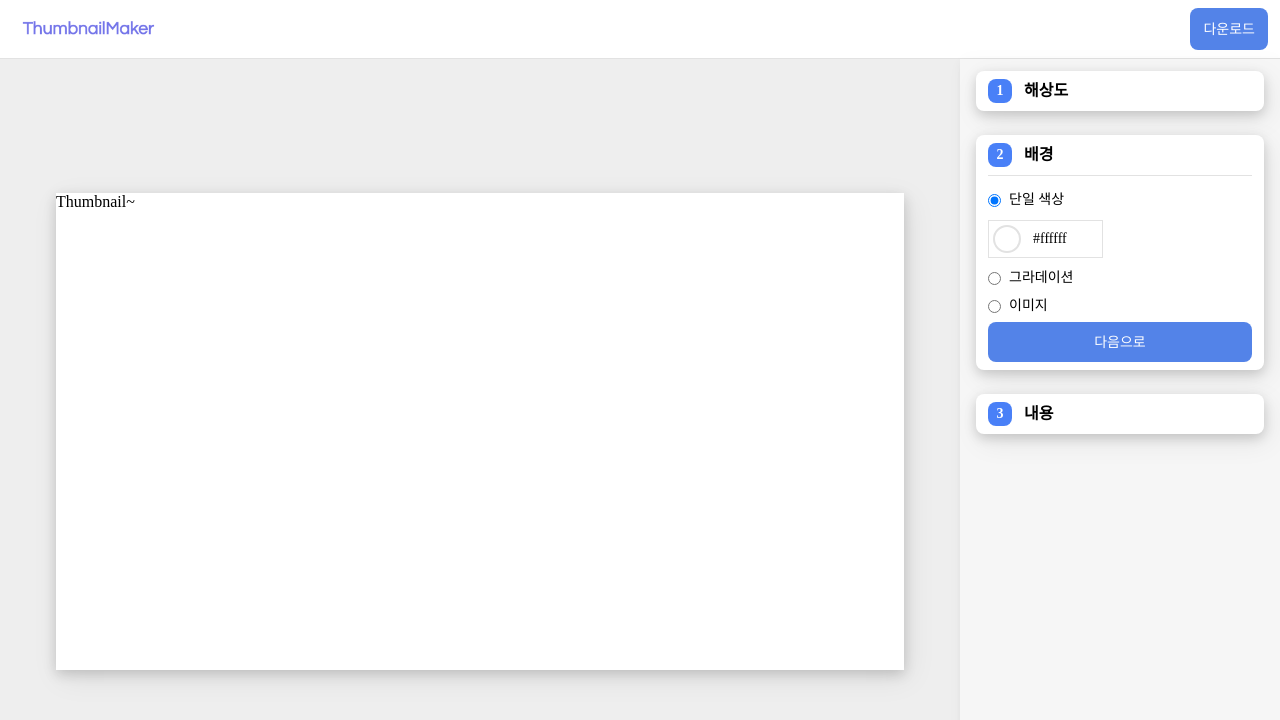
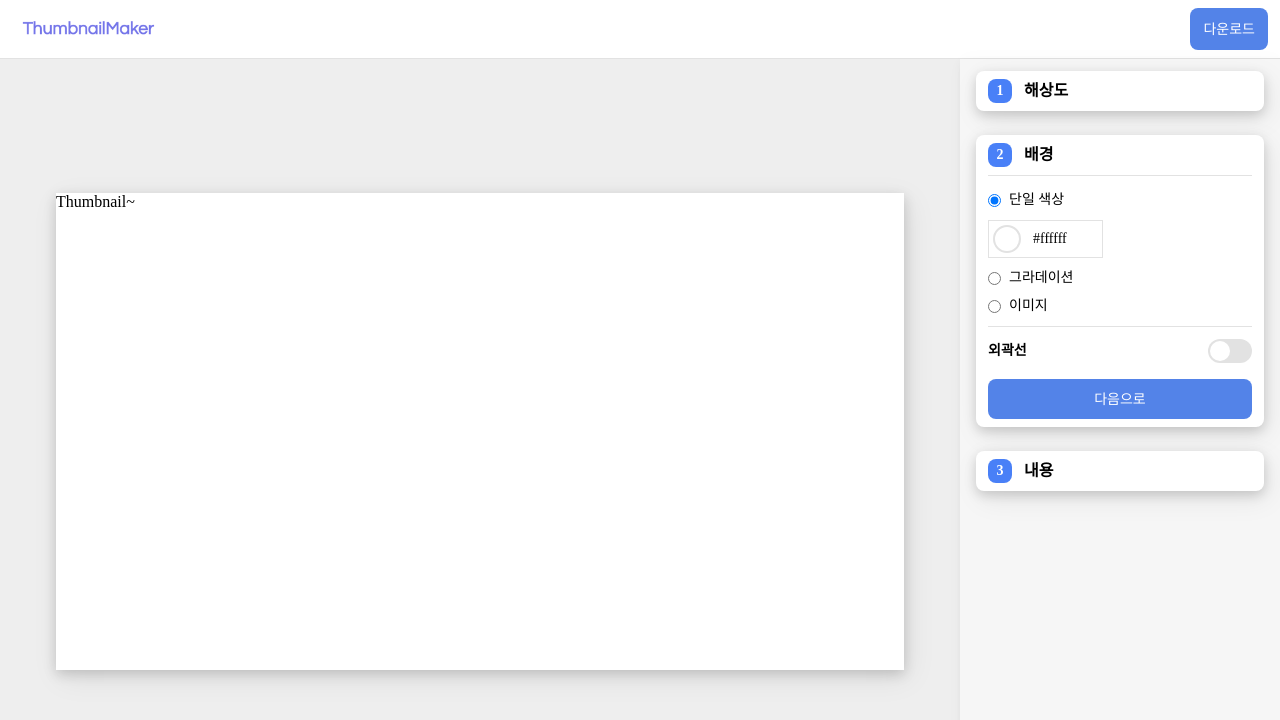
Before and after one commit to h00ns/Thumbnail-Maker, a React (Vite) app: page / in a window 1280 px wide. Both pictures are taken after a click on the button "다음으로". Shown: the top 720 px of the page. Built offline with nearby package versions, Linux system fonts and the light colour scheme.

Commit message:
feat : 외곽선 추가

```diff
--- a/src/components/atoms/ColorPicker/index.tsx
+++ b/src/components/atoms/ColorPicker/index.tsx
@@ -69,6 +69,7 @@ const PaletteWrap = styled.div`
   background: ${white};
   border-radius: ${Radius.MEDIUM};
   box-shadow: ${Shadow.MEDIUM};
+  z-index: 999;
 
   position: absolute;
   top: 40px;
--- /dev/null
+++ b/src/components/atoms/Toggle/index.tsx
@@ -0,0 +1,46 @@
+import { gray, primary, white } from "@/styles/Color";
+import { Radius } from "@/styles/Radius";
+import styled from "@emotion/styled";
+
+interface Props extends React.HTMLAttributes<HTMLDivElement> {
+  checkStatus: boolean;
+  onClick: () => void;
+}
+
+export default function Toggle({
+  checkStatus,
+  onClick,
+  ...divHtmlAttributes
+}: Props) {
+  return (
+    <Component
+      checkStatus={checkStatus}
+      onClick={onClick}
+      {...divHtmlAttributes}
+    >
+      <Circle />
+    </Component>
+  );
+}
+
+const Component = styled.div<{ checkStatus: boolean }>`
+  box-sizing: border-box;
+  width: 44px;
+  height: 24px;
+  padding: 2px;
+  border-radius: ${Radius.MAXIMUM};
+  background: ${({ checkStatus }) => (checkStatus ? primary.blue : gray.gray3)};
+  transition: all 0.3s ease-in-out;
+  cursor: pointer;
+
+  display: flex;
+  justify-content: ${({ checkStatus }) =>
+    checkStatus ? "flex-end" : "flex-start"};
+`;
+
+const Circle = styled.div`
+  width: 20px;
+  height: 20px;
+  background: ${white};
+  border-radius: ${Radius.MAXIMUM};
+`;
--- /dev/null
+++ b/src/components/blocks/@common/BackgroundForm/Border/index.tsx
@@ -0,0 +1,40 @@
+import ColorPicker from "@/components/atoms/ColorPicker";
+import Toggle from "@/components/atoms/Toggle";
+import Typography from "@/components/atoms/Typography";
+import { BorderAtom, UseBorderAtom } from "@/store";
+import styled from "@emotion/styled";
+import { useAtom } from "jotai";
+
+export default function Border() {
+  const [border, setBorder] = useAtom(BorderAtom);
+  const [useBorder, setUseBorder] = useAtom(UseBorderAtom);
+
+  const handleToggleClick = () => {
+    setUseBorder((prev) => !prev);
+  };
+
+  return (
+    <Layout>
+      <Header>
+        <Typography variant="sh4">외곽선</Typography>
+        <Toggle checkStatus={useBorder} onClick={handleToggleClick} />
+      </Header>
+
+      {useBorder && (
+        <ColorPicker
+          style={{ marginTop: 8 }}
+          value={border}
+          handleChange={(value) => setBorder(value)}
+        />
+      )}
+    </Layout>
+  );
+}
+
+const Layout = styled.div``;
+
+const Header = styled.div`
+  display: flex;
+  justify-content: space-between;
+  align-items: center;
+`;
--- a/src/components/blocks/@common/BackgroundForm/index.tsx
+++ b/src/components/blocks/@common/BackgroundForm/index.tsx
@@ -10,6 +10,8 @@ import { BackgroundType } from "@/store/types";
 import { Radius } from "@/styles/Radius";
 import { Shadow } from "@/styles/Shadow";
 import { gray } from "@/styles/Color";
+import Divider from "@/components/atoms/Divider";
+import Border from "./Border";
 
 const INITIAL_BACKGROUND = "#ffffff";
 
@@ -38,6 +40,7 @@ export default function BackgroundForm() {
 
   return (
     <Layout>
+      {/* 단일 색상 */}
       <Title onClick={() => handleBackgroundType("solid")}>
         <Radio value={"solid"} checked={backgroundType === "solid"} />
         <Typography>단일 색상</Typography>
@@ -45,10 +48,11 @@ export default function BackgroundForm() {
       {backgroundType === "solid" && (
         <ColorPicker
           value={background}
-          handleChange={(v) => setBackground(v)}
+          handleChange={(value) => setBackground(value)}
         />
       )}
 
+      {/* 그라데이션 */}
       <Title onClick={() => handleBackgroundType("gradation")}>
         <Radio value={"gradation"} checked={backgroundType === "gradation"} />
         <Typography>그라데이션</Typography>
@@ -68,6 +72,7 @@ export default function BackgroundForm() {
         </GradationItemWrap>
       )}
 
+      {/* 이미지 */}
       <Title onClick={() => handleBackgroundType("image")}>
         <Radio value={"image"} checked={backgroundType === "image"} />
         <Typography>이미지</Typography>
@@ -84,6 +89,11 @@ export default function BackgroundForm() {
           )}
         </>
       )}
+
+      <Divider />
+
+      {/* 외곽선 */}
+      <Border />
     </Layout>
   );
 }
--- a/src/components/blocks/Preview/index.tsx
+++ b/src/components/blocks/Preview/index.tsx
@@ -2,7 +2,7 @@ import { gray } from "@/styles/Color";
 import styled from "@emotion/styled";
 import { useRef } from "react";
 import { useGetPreviewSize } from "./Preview.hooks";
-import { BackgroundAtom } from "@/store";
+import { BackgroundAtom, BorderAtom, UseBorderAtom } from "@/store";
 import { useAtom } from "jotai";
 import { Shadow } from "@/styles/Shadow";
 import { mq } from "@/styles/Breakpoint";
@@ -11,6 +11,8 @@ export default function Preview() {
   const ref = useRef<HTMLDivElement>(null);
 
   const [background] = useAtom(BackgroundAtom);
+  const [useBorder] = useAtom(UseBorderAtom);
+  const [border] = useAtom(BorderAtom);
 
   const { width, height } = useGetPreviewSize(ref);
 
@@ -23,7 +25,12 @@ export default function Preview() {
     <Wrap ref={ref}>
       <PreviewContent
         id="thumbnail"
-        style={{ width, height, [backgroundKey]: background }}
+        style={{
+          width,
+          height,
+          border: useBorder ? `15px solid ${border}` : undefined,
+          [backgroundKey]: background,
+        }}
       >
         Thumbnail~
       </PreviewContent>
@@ -51,4 +58,5 @@ const PreviewContent = styled.div`
   box-shadow: ${Shadow.MEDIUM};
   background-size: cover;
   background-position: center center;
+  box-sizing: border-box;
 `;
--- a/src/components/blocks/SideBar/index.tsx
+++ b/src/components/blocks/SideBar/index.tsx
@@ -17,7 +17,7 @@ export default function SideBar() {
         <ResolutionForm />
 
         <Button
-          style={{ marginTop: "8px" }}
+          style={{ marginTop: 16 }}
           text="다음으로"
           fullWidth
           onClickCapture={() => setSelectIdx(2)}
@@ -28,7 +28,7 @@ export default function SideBar() {
         <BackgroundForm />
 
         <Button
-          style={{ marginTop: "8px" }}
+          style={{ marginTop: 16 }}
           text="다음으로"
           fullWidth
           onClickCapture={() => setSelectIdx(3)}
--- a/src/store/index.ts
+++ b/src/store/index.ts
@@ -15,3 +15,5 @@ export const ResolutionAtom = atom<ResolutionType>(Resolution.RATIO_16_9);
 // 배경
 export const BackgroundAtom = atom<string>("#ffffff");
 export const BackgroundTypeAtom = atom<BackgroundType>("solid");
+export const UseBorderAtom = atom<boolean>(false);
+export const BorderAtom = atom<string>("#e1c8c8");
```
Also changed, not shown: src/components/atoms/Textfield/index.tsx (added, +9 -0 lines).
